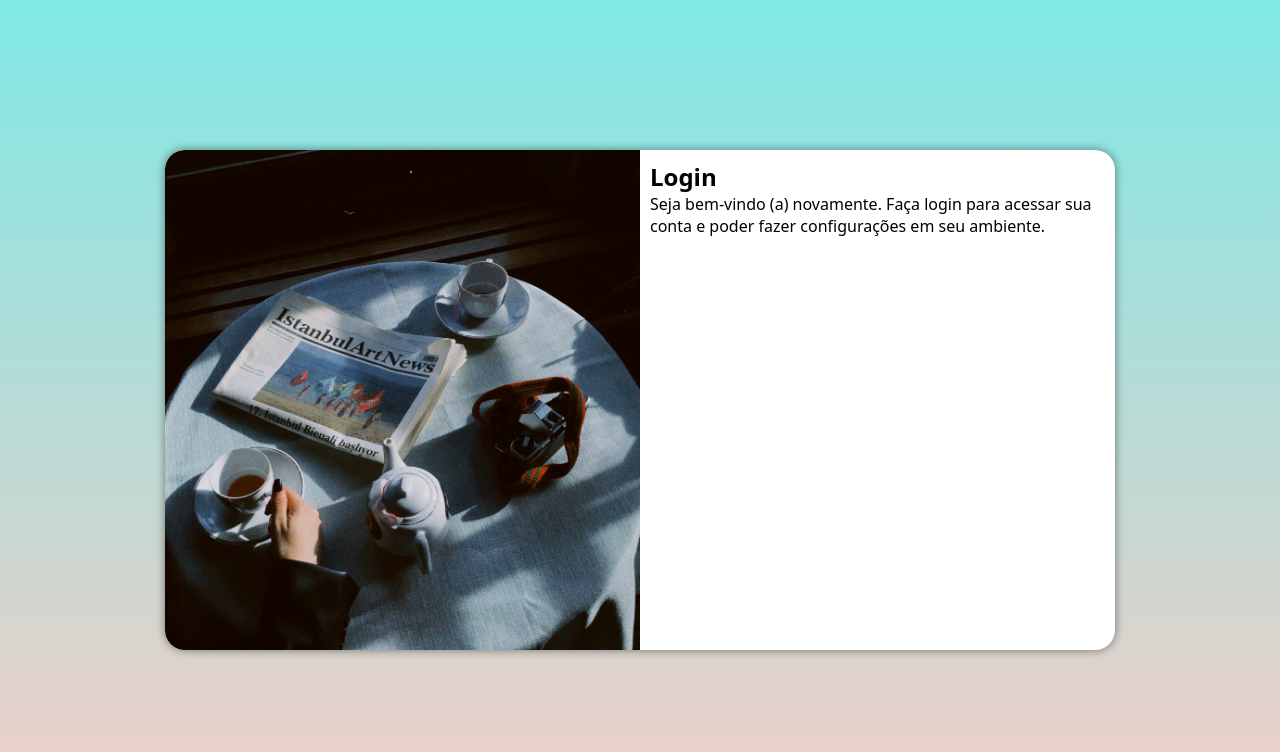
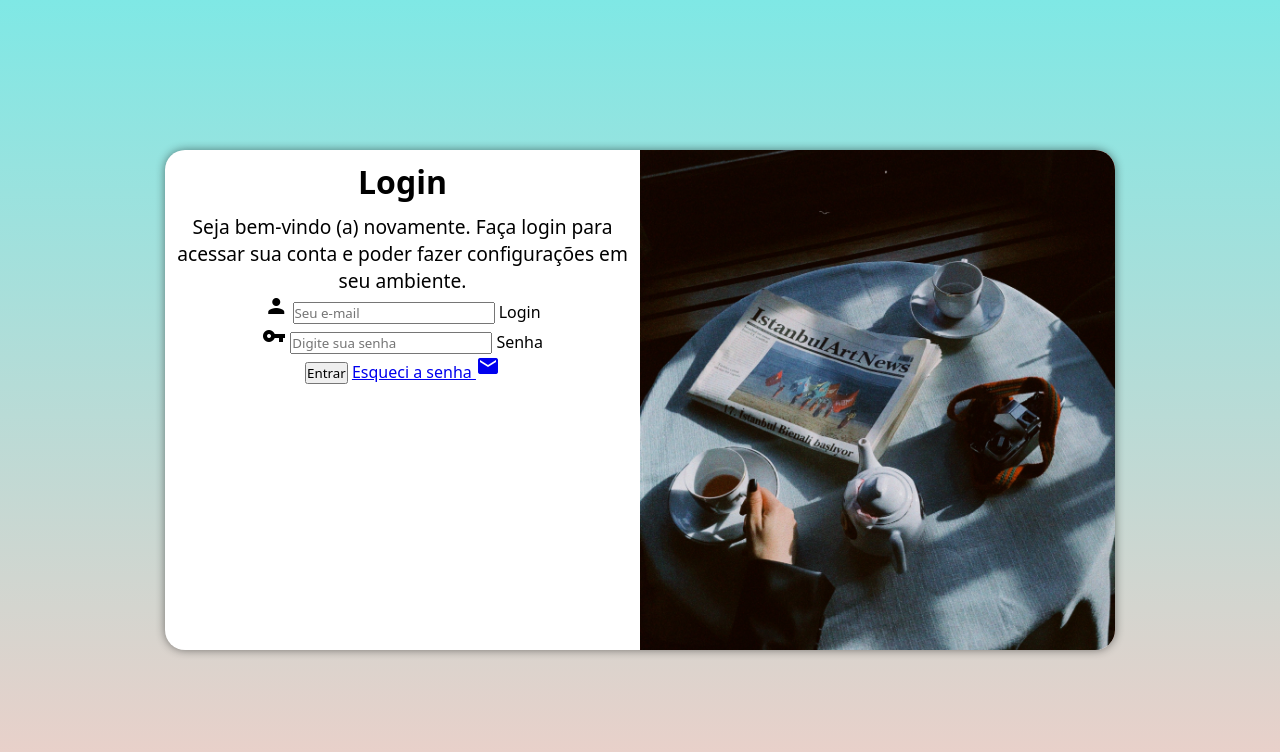
Before and after one commit to SuzaneClemente/Projeto-Login, a plain HTML site: page index.html in a window 1280 px wide. Drawn offline with Linux system fonts and the light colour scheme.

Commit message:
adicionei o formulario

```diff
--- a/estilos/media-query.css
+++ b/estilos/media-query.css
@@ -20,6 +20,10 @@
         width: 70%;
     }
 
+    div#formulario > h1 {
+        margin-bottom: 10px;
+    }
+
 }
 
 @media screen and (min-width: 992px) {
@@ -32,14 +36,23 @@
     }
 
     section#login > div#imagem {
-        float: left;
+        float: right;
         width: 50%;
         height: 100%;
     }
 
     section#login > div#formulario {
-        float: right;
+        float: left;
         width: 50%;
     }
 
+    div#formulario > h1 {
+        font-size: 2em;
+        margin-bottom: 10px;
+    }
+
+    div#formulario > p {
+        font-size: 1.2em;
+      }
+
 }
--- a/estilos/style.css
+++ b/estilos/style.css
@@ -53,3 +53,16 @@
     display: block;
     padding: 10px;
  }
+
+ div#formulario {
+   text-align: center;
+   margin-bottom: 10px;
+ }
+
+ div#formulario > h1 {
+   margin-bottom: 10px;
+}
+
+ div#formulario > p {
+   font-size: 0.8em;
+ }
--- a/index.html
+++ b/index.html
@@ -4,6 +4,7 @@
     <meta charset="UTF-8">
     <meta http-equiv="X-UA-Compatible" content="IE=edge">
     <meta name="viewport" content="width=device-width, initial-scale=1.0">
+    <link href="https://fonts.googleapis.com/icon?family=Material+Icons" rel="stylesheet">
     <link rel="stylesheet" href="estilos/style.css">
     <link rel="stylesheet" href="estilos/media-query.css">
     <title>Login</title>
@@ -17,7 +18,22 @@
             <div id="formulario">
                 <h1>Login</h1>
                 <p>Seja bem-vindo (a) novamente. Faça login para acessar sua conta e poder fazer configurações em seu ambiente.</p>
-                <form action="login.php" method="post">
+                <form action="login.php" method="post" autocomplete="on">
+                    <div class="campo">
+                        <i class="material-icons">person</i>
+                        <input type="email" name="login" id="ilogin" placeholder="Seu e-mail" autocomplete="email" required maxlength="30">
+                        <label for="ilogin">Login</label>
+                    </div>
+                    <div class="campo">
+                        <i class="material-icons">vpn_key</i>
+                        <input type="password" name="senha" id="isenha" placeholder="Digite sua senha" autocomplete="current-password" required minlength="8" maxlength="20">
+                        <label for="isenha">Senha</label>
+                    </div>
+                    <input type="submit" value="Entrar">
+                    <a href="esqueci.html">
+                        Esqueci a senha <i class="material-icons">mail</i>
+                    </a>
+
 
                 </form>
 
```
